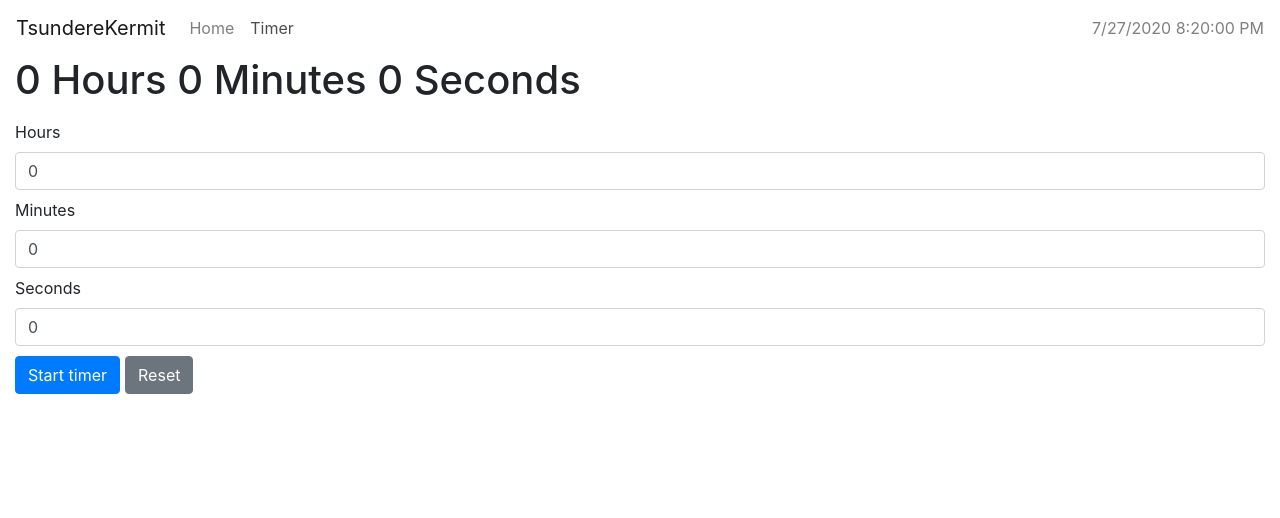
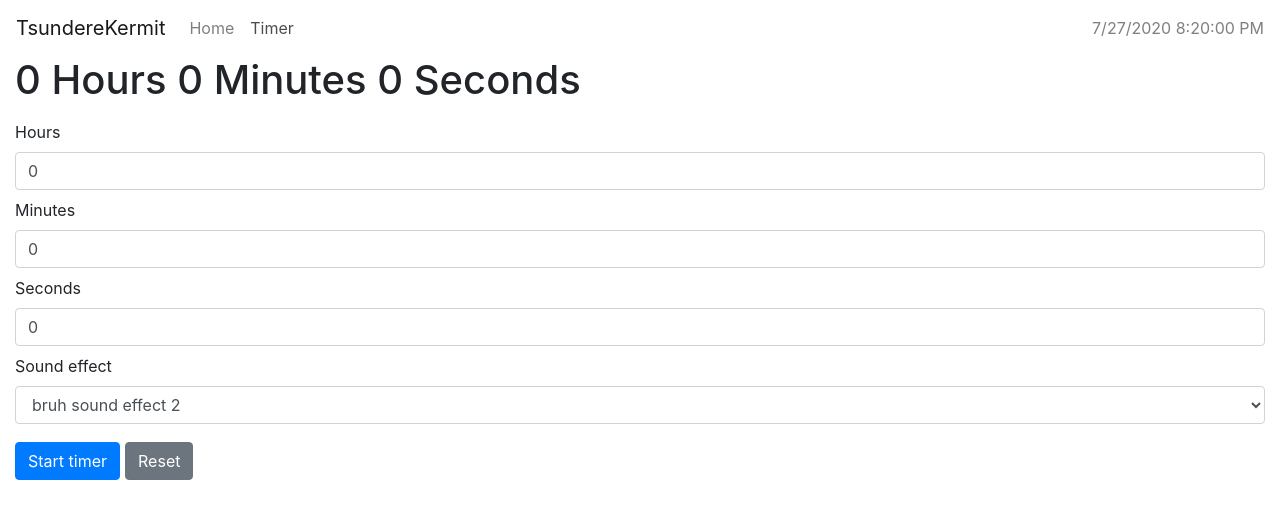
Before and after one commit to TsundereKermit/learning-react, a React (Create React App) app: page / in a window 1280 px wide. Both pictures are taken after a click on the link "Timer". Shown: the top 518 px of the page. Built offline with nearby package versions, Linux system fonts and the light colour scheme.

Commit message:
added sound effects to the timer

```diff
--- a/src/App.js
+++ b/src/App.js
@@ -12,15 +12,20 @@ class App extends Component {
             second: 0,
             err_reason: '',
             element: '',
+            sfx: '',
+            timerStarted: false,
+            url: '',
         };
     }
 
-    timerSubmit = (hour, minute, second) => {
+    timerSubmit = (hour, minute, second, sfx, url) => {
         if (hour < 0 || minute < 0 || second < 0) {
             this.setState({
                 hour: 0,
                 minute: 0,
                 second: 0,
+                sfx: '',
+                timerStarted: false,
                 err_reason: "Due to special relativity, negative time is not accepted as of this moment.",
             });
         } else if (minute > 59 || second > 60) {
@@ -28,6 +33,8 @@ class App extends Component {
                 hour: 0,
                 minute: 0,
                 second: 0,
+                sfx: '',
+                timerStarted: false,
                 err_reason: "Becaused we're civilized, we use the international standard notation for time here.",
             });
         } else {
@@ -35,7 +42,10 @@ class App extends Component {
                 hour: hour,
                 minute: minute,
                 second: second,
+                sfx: sfx,
+                timerStarted: true,
                 err_reason: "",
+                url: url,
             });
         }
     }
@@ -75,6 +85,41 @@ class App extends Component {
                 second: 59,
             });
         }
+
+        if (hour === 0 && minute === 0 && second === 0 && this.state.timerStarted) {
+            var sfxString = '';
+            if (this.state.sfx === "bruh sound effect 2") {
+                sfxString = "https://www.myinstants.com/media/sounds/movie_1.mp3";
+            } else if (this.state.sfx === "how dare you") {
+                sfxString = "https://www.myinstants.com/media/sounds/howdareyou_1GuCHbh.mp3"
+            } else if (this.state.sfx === "hello there") {
+                sfxString = "https://www.myinstants.com/media/sounds/obi-wan-hello-there.mp3";
+            } else if (this.state.sfx === "custom") {
+                sfxString = this.state.url;
+            }
+
+            let audio = new Audio(sfxString);
+            let audioPromise = audio.play();
+
+            if (audioPromise !== undefined) {
+                audioPromise
+                .then(() => {
+                    this.setState({
+                        sfx: '',
+                        timerStarted: false,
+                        url: '',
+                    })
+                })
+                .catch(err =>
+                    this.setState({
+                        sfx: '',
+                        timerStarted: false,
+                        url: '',
+                        err_reason: "Like, enter a valid sound URL or something. You're such a slob, b-baka!"
+                    })
+                );
+            }
+        }
     }
 
     render() {
--- a/src/TimerForm.js
+++ b/src/TimerForm.js
@@ -6,6 +6,9 @@ class TimerForm extends Component {
         hour: 0,
         minute: 0,
         second: 0,
+        sfx: "bruh sound effect 2",
+        custom: false,
+        url: '',
     }
 
     constructor(props) {
@@ -22,7 +25,7 @@ class TimerForm extends Component {
     }
 
     submitTimerForm = () => {
-        this.props.timerSubmit(this.state.hour, this.state.minute, this.state.second);
+        this.props.timerSubmit(this.state.hour, this.state.minute, this.state.second, this.state.sfx, this.state.url);
         this.setState(this.initialState);
     }
 
@@ -31,49 +34,46 @@ class TimerForm extends Component {
         this.props.timerSubmit(0,0,0);
     }
 
+    sfxChange = event => {
+        if (event.target.value !== "custom") {
+            this.setState({sfx: event.target.value});
+        } else {
+            this.setState({
+                custom: true,
+                sfx: event.target.value
+            });
+        }
+    }
+
+    customSfx = () => {
+        this.setState({custom: true});
+    }
+
     render() {
-        const {hour, minute, second} = this.state;
+        const {hour, minute, second, url} = this.state;
 
         return (
             <form id="timerForm">
                 <label htmlFor="hour">Hours</label>
-                <input
-                    type="number"
-                    className="form-control mb-2"
-                    name="hour"
-                    id="hour"
-                    value={hour}
-                    onChange={this.handleChange} />
+                <input type="number" className="form-control mb-2" name="hour" id="hour" value={hour} onChange={this.handleChange} />
                 <label htmlFor="minute">Minutes</label>
-                <input
-                    type="number"
-                    className="form-control mb-2"
-                    name="minute"
-                    id="minute"
-                    value={minute}
-                    onChange={this.handleChange} />
+                <input type="number" className="form-control mb-2" name="minute" id="minute" value={minute} onChange={this.handleChange} />
                 <label htmlFor="second">Seconds</label>
-                <input
-                    type="number"
-                    className="form-control"
-                    name="second"
-                    id="second"
-                    value={second}
-                    onChange={this.handleChange} />
+                <input type="number" className="form-control mb-2" name="second" id="second" value={second} onChange={this.handleChange} />
+                <label htmlFor="sfx">Sound effect</label>
+                <select className="form-control mb-2" value={this.state.sfx} onChange={this.sfxChange}>
+                    <option value="bruh sound effect 2">bruh sound effect 2</option>
+                    <option value="how dare you">how dare you</option>
+                    <option value="hello there">hello there</option>
+                    <option value="custom">custom</option>
+                </select>
+                {this.state.custom &&
+                <input className="form-control" type="url" placeholder="Enter your sound effect's URL here" id="url" name="url" value={url} onChange={this.handleChange} />}
                 <div className="divider-v"></div>
                 <div>
-                    <input
-                        type="button"
-                        className="btn btn-primary"
-                        value="Start timer"
-                        form="timerForm"
-                        onClick={this.submitTimerForm} />
+                    <input type="button" className="btn btn-primary" value="Start timer" form="timerForm" onClick={this.submitTimerForm} />
                     <div className="divider-h"></div>
-                    <input
-                        type="button"
-                        className="btn btn-secondary"
-                        value="Reset"
-                        onClick={this.resetTimer} />
+                    <input type="button" className="btn btn-secondary" value="Reset" onClick={this.resetTimer} />
                 </div>
             </form>
         )
```
